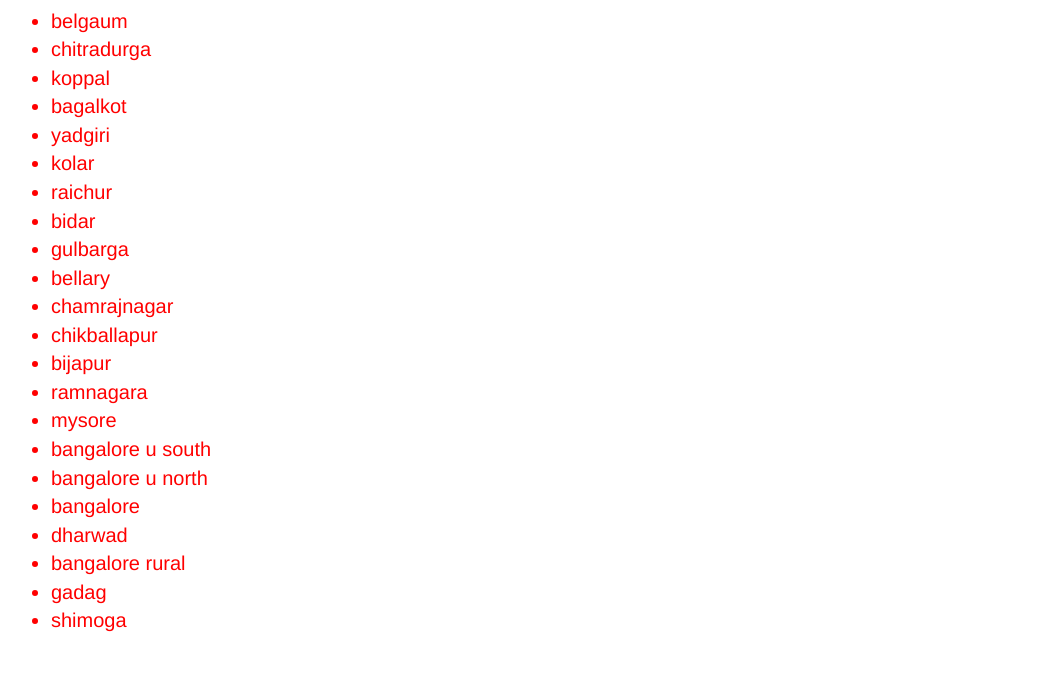
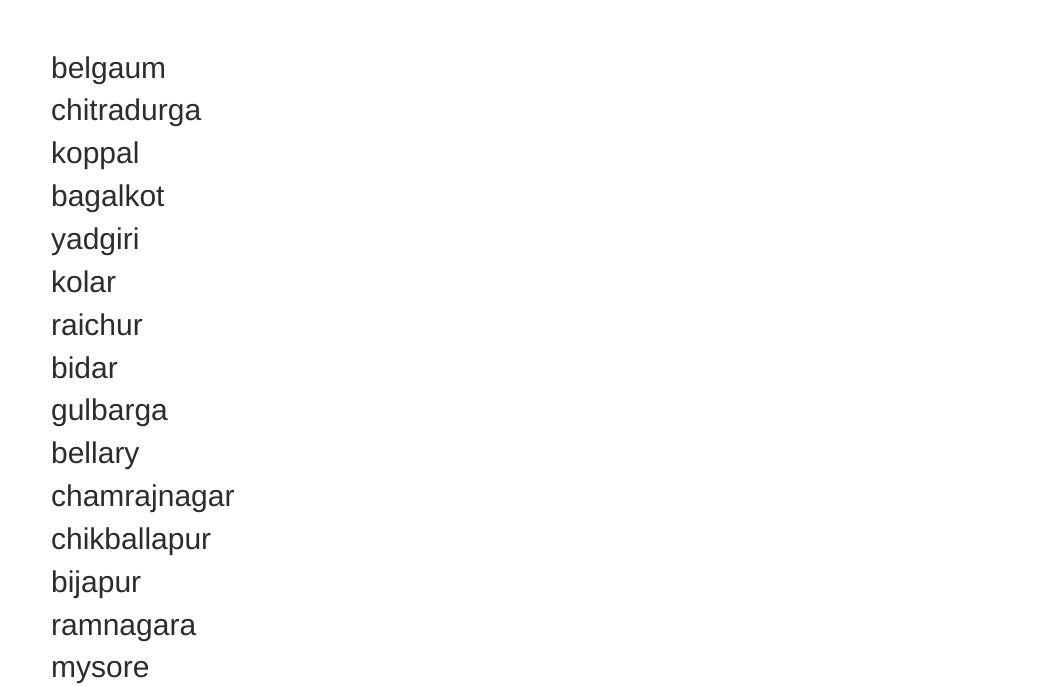
Before and after one commit to JohnGeorge47/dataTree, a website: page public/index.html in a window 1280 px wide. Shown: the part 116-802 px from the top of the page, without its empty margins (4-1045 px from the left). Drawn offline with nearby package versions, Linux system fonts and the light colour scheme.

Commit message:
Add small CSS changes

```diff
--- a/public/main.css
+++ b/public/main.css
@@ -1,7 +1,17 @@
 .tree{
     font-size: 20px;
-    color: red;
+    color: #2C2C2C;
 }
 .hide-class {
     display: none;
 }
+
+ul{
+    list-style-type: none;
+}
+.branch{
+    font-size: 30px;
+}
+.sub-title{
+    margin-bottom: 50px;
+}
```
